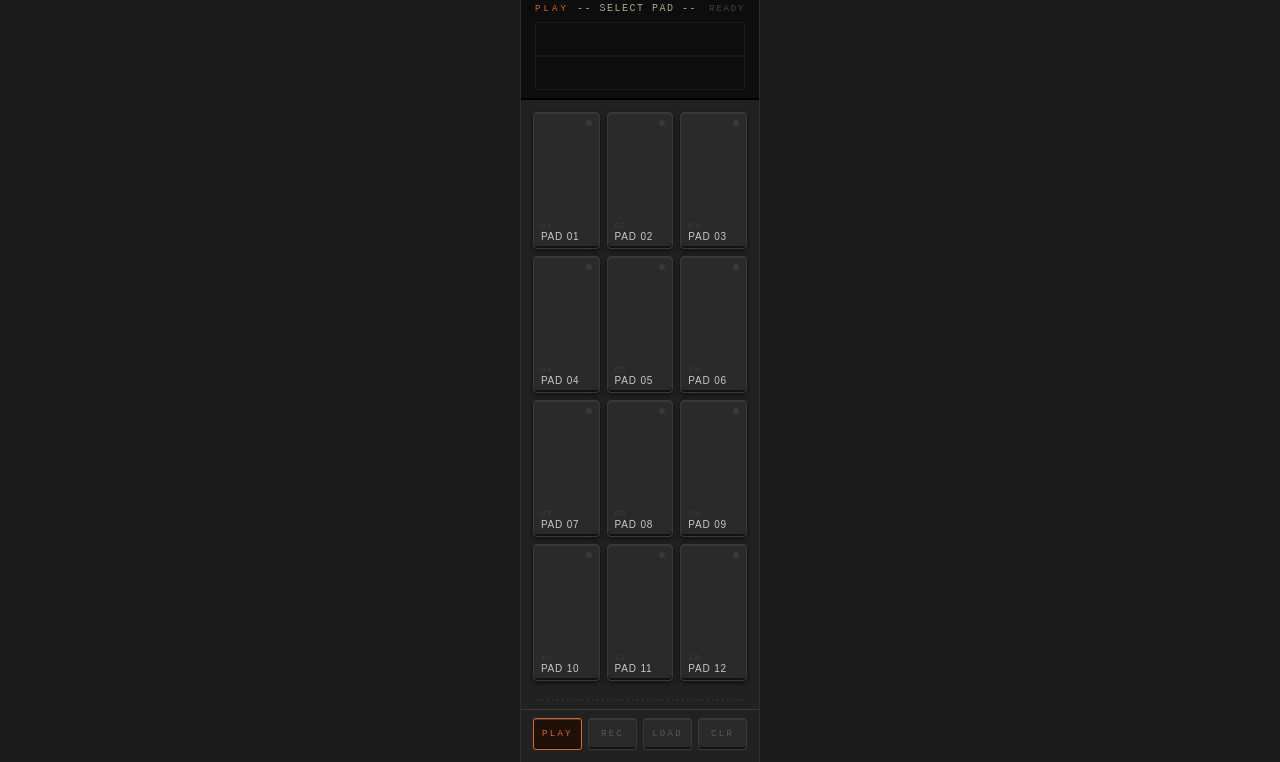
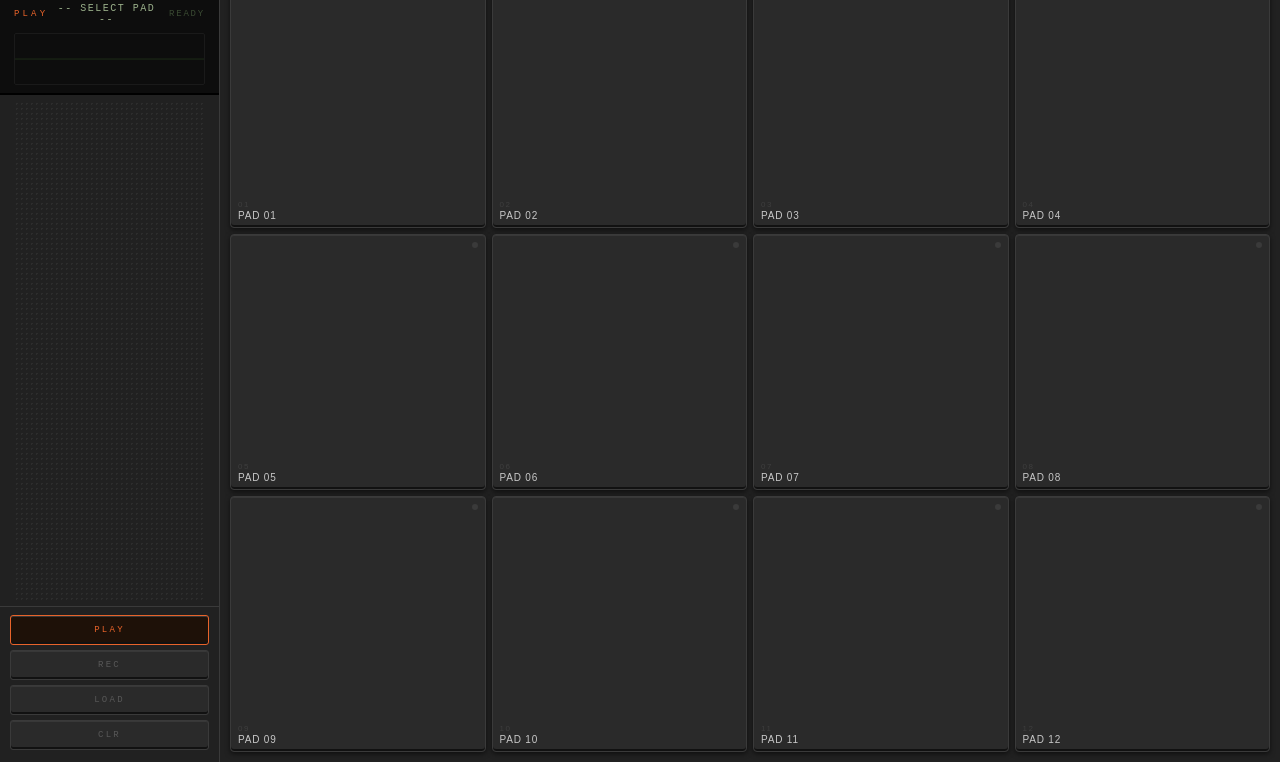
Before and after one commit to Marda6/smplr-8, a plain HTML site: page index.html in a window 1280 px wide. Shown: the part 38-800 px from the top of the page. Drawn offline with Linux system fonts and the light colour scheme.

Commit message:
Add responsive layout: landscape sidebar + portrait column

```diff
--- a/index.html
+++ b/index.html
@@ -13,6 +13,8 @@
 <body>
 
   <div class="device">
+
+    <div class="te-panel">
 
       <header class="te-header">
         <span class="te-logo">SMPLR-8</span>
@@ -31,8 +33,6 @@
         <canvas class="waveform-display" id="waveform-display"></canvas>
       </section>
 
-    <main class="pad-grid" id="pad-grid"></main>
-
       <div class="te-speaker-strip">
         <div class="speaker-dots"></div>
       </div>
@@ -43,6 +43,10 @@
         <button class="ctrl-btn" id="mode-load" data-mode="load">LOAD</button>
         <button class="ctrl-btn" id="mode-clr" data-mode="clr">CLR</button>
       </footer>
+
+    </div>
+
+    <main class="pad-grid" id="pad-grid"></main>
 
   </div>
 
--- a/style.css
+++ b/style.css
@@ -29,11 +29,12 @@
 }
 
 html, body {
+  width: 100%;
   height: 100%;
   background: var(--bg);
   display: flex;
   justify-content: center;
-  align-items: flex-start;
+  align-items: stretch;
   font-family: var(--font);
   overflow: hidden;
 }
@@ -47,9 +48,14 @@ html, body {
   background: var(--device-bg);
   display: flex;
   flex-direction: column;
-  border-left: 1px solid #2e2e2e;
-  border-right: 1px solid #2e2e2e;
   overflow: hidden;
+}
+
+/* ── Panel (header + display + speaker + controls) ───── */
+.te-panel {
+  display: flex;
+  flex-direction: column;
+  flex-shrink: 0;
 }
 
 /* ── Header ──────────────────────────────────────────── */
@@ -364,3 +370,65 @@ html, body {
 
 /* ── Scrollbar hide ──────────────────────────────────── */
 ::-webkit-scrollbar { display: none; }
+
+/* ── Landscape layout ────────────────────────────────── */
+@media (orientation: landscape) {
+  html, body {
+    align-items: stretch;
+  }
+
+  .device {
+    flex-direction: row;
+    max-width: 100%;
+    width: 100%;
+  }
+
+  /* Left sidebar: panel */
+  .te-panel {
+    width: min(220px, 32vw);
+    flex-shrink: 0;
+    border-right: 1px solid var(--border);
+    border-bottom: none;
+  }
+
+  /* Display waveform: shorter in landscape */
+  .waveform-display {
+    height: 52px;
+  }
+
+  /* Speaker strip horizontal becomes a divider */
+  .te-speaker-strip {
+    flex: 1;
+    height: auto;
+    padding: 6px 14px;
+    align-items: flex-start;
+  }
+
+  .speaker-dots {
+    width: 100%;
+    height: 100%;
+  }
+
+  /* Controls stack vertically in sidebar */
+  .te-controls {
+    flex-direction: column;
+    padding: 8px 10px 12px;
+    gap: 5px;
+    border-top: 1px solid var(--border);
+  }
+
+  .ctrl-btn {
+    flex: none;
+    width: 100%;
+    padding: 9px 4px;
+  }
+
+  /* Pad grid: takes all remaining horizontal space */
+  .pad-grid {
+    flex: 1;
+    grid-template-columns: repeat(4, 1fr);
+    grid-template-rows: repeat(3, 1fr);
+    padding: 10px;
+    gap: 6px;
+  }
+}
```
Lines whose indentation alone changed are shown as unchanged.
